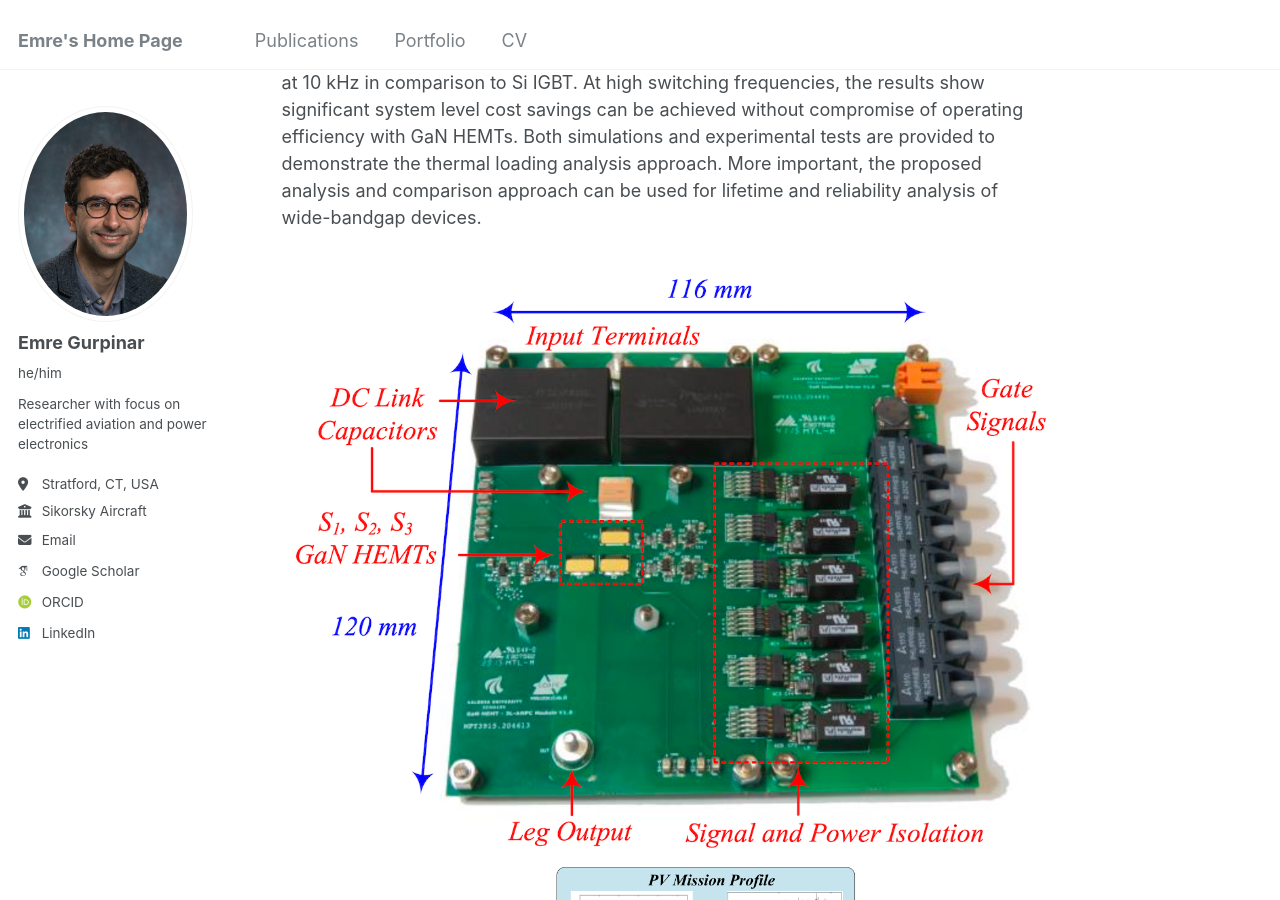
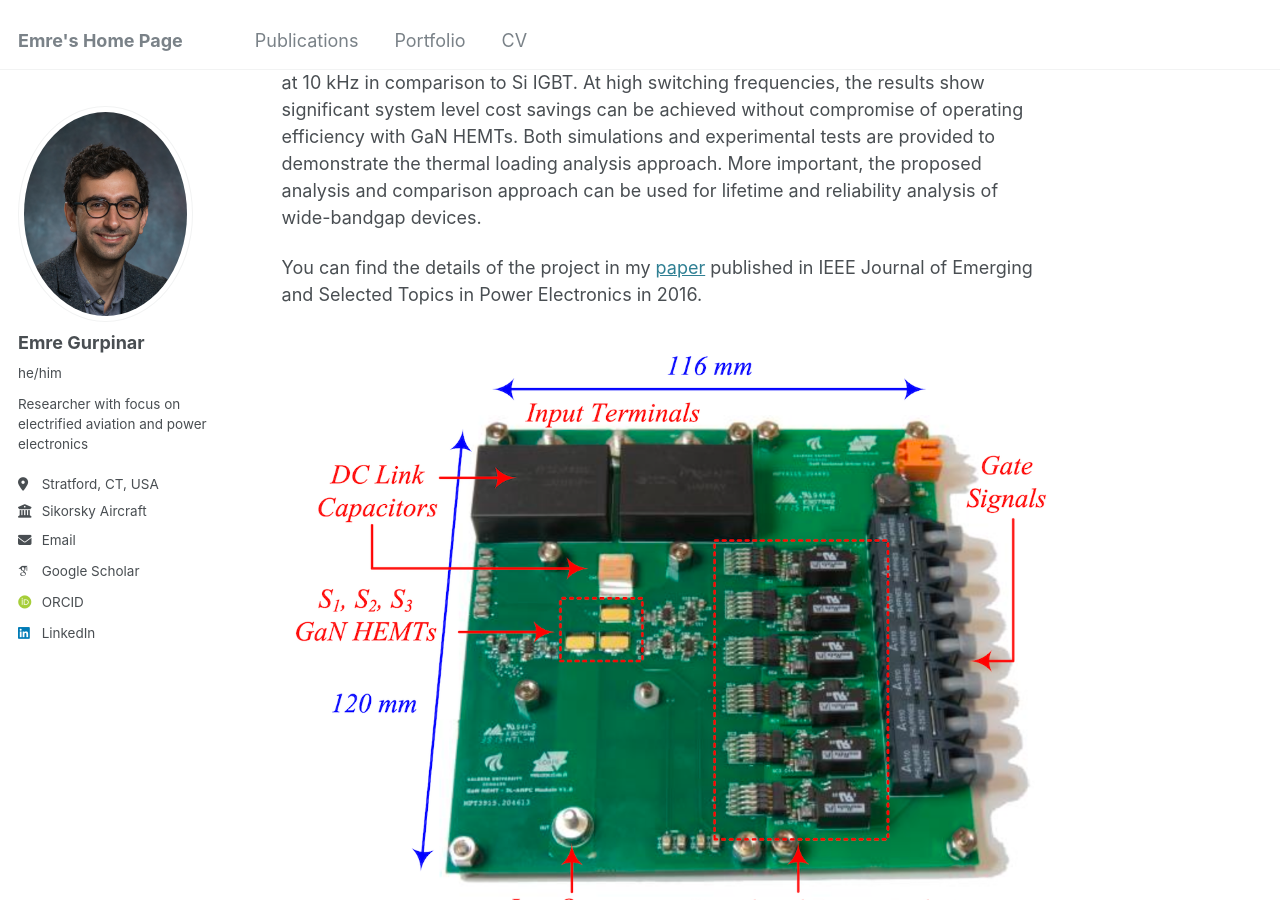
Before and after one commit to egurpinar/egurpinar.github.io, a Jekyll site: the page built from _portfolio/3_Reliability_Driven_Assesment.md, in a window 1280 px wide and 900 px high, scrolled down 378 px. Built offline with Jekyll 4.4.1, drawn with Linux system fonts in a browser that asks for light colours; some web fonts are replaced.

```diff
--- a/_portfolio/3_Reliability_Driven_Assesment.md
+++ b/_portfolio/3_Reliability_Driven_Assesment.md
@@ -6,9 +6,7 @@ collection: portfolio
 
 As part of my PhD work at University of Nottingham, I spent 3 months at Aalborg University as a Guest Researcher. During my time at Aalborg, I focused on long term benefits of wide-bangap devices in photovoltaic power systems. Thermal loading of the state-of-the-art GaN HEMTs and traditional Si IGBTs in 3L-ANPC PV inverters is presented considering real-field long-term mission profiles (i.e., ambient temperature and solar irradiance). A comparison of Si IGBT against GaN HEMT with three different possibilities: 1) with TIM at 10 kHz, 2) without TIM at 10 kHz, and 3) with TIM at 300 kHz has been performed. The assessment results indicate lower thermal stress with GaN HEMT devices at 10 kHz in comparison to Si IGBT. At high switching frequencies, the results show significant system level cost savings can be achieved without compromise of operating efficiency with GaN HEMTs. Both simulations and experimental tests are provided to demonstrate the thermal loading analysis approach. More important, the proposed analysis and comparison approach can be used for lifetime and reliability analysis of wide-bandgap devices.
 
+You can find the details of the project in my [paper](/files/Reliability-Driven_Assessment_of_GaN_HEMTs_and_Si_IGBTs_in_3L-ANPC_PV_Inverters.pdf) published in IEEE Journal of Emerging and Selected Topics in Power Electronics in 2016.
+
 ![Aalborg_Inverter_Photo](/images/Aalborg_inverter.png)
 ![Aalborg_Inverter_Schematic](/images/multidisciplinary_analysis.png)
-
-
-
-You can find the details of the project in my [paper](/files/Reliability-Driven_Assessment_of_GaN_HEMTs_and_Si_IGBTs_in_3L-ANPC_PV_Inverters.pdf) published in IEEE Journal of Emerging and Selected Topics in Power Electronics in 2016.
```
